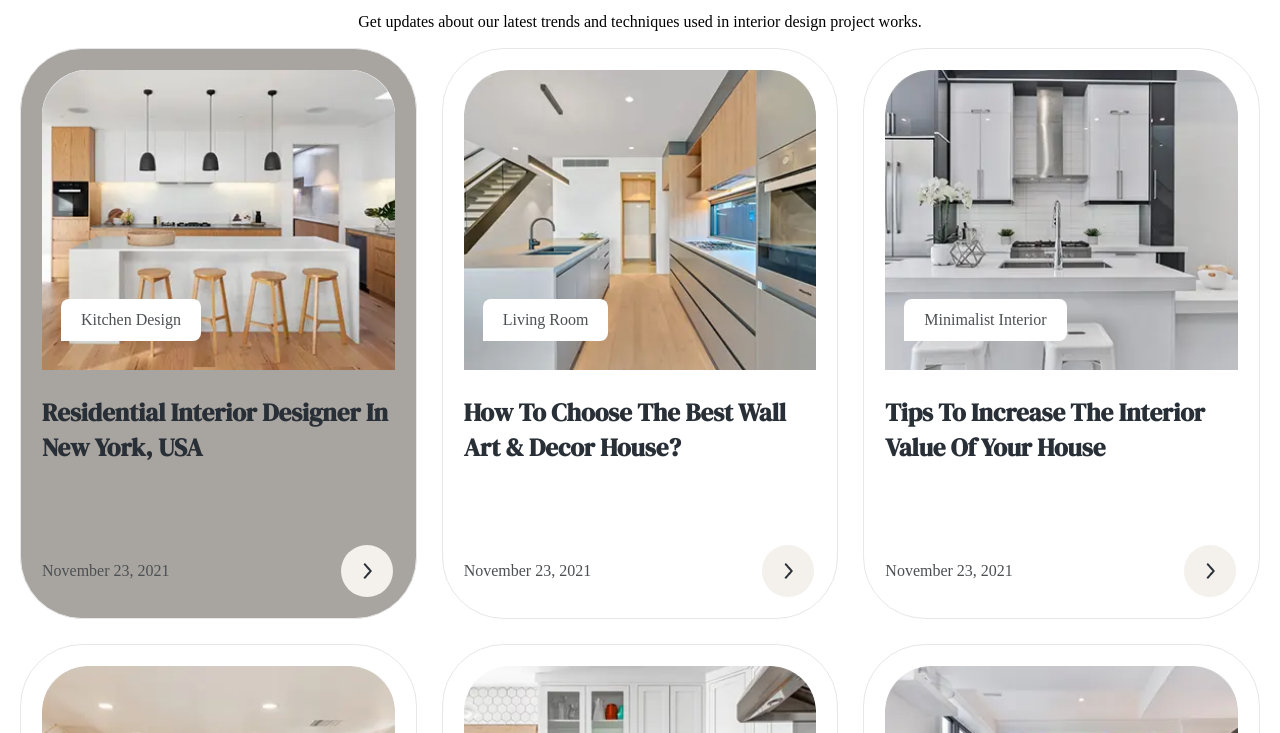
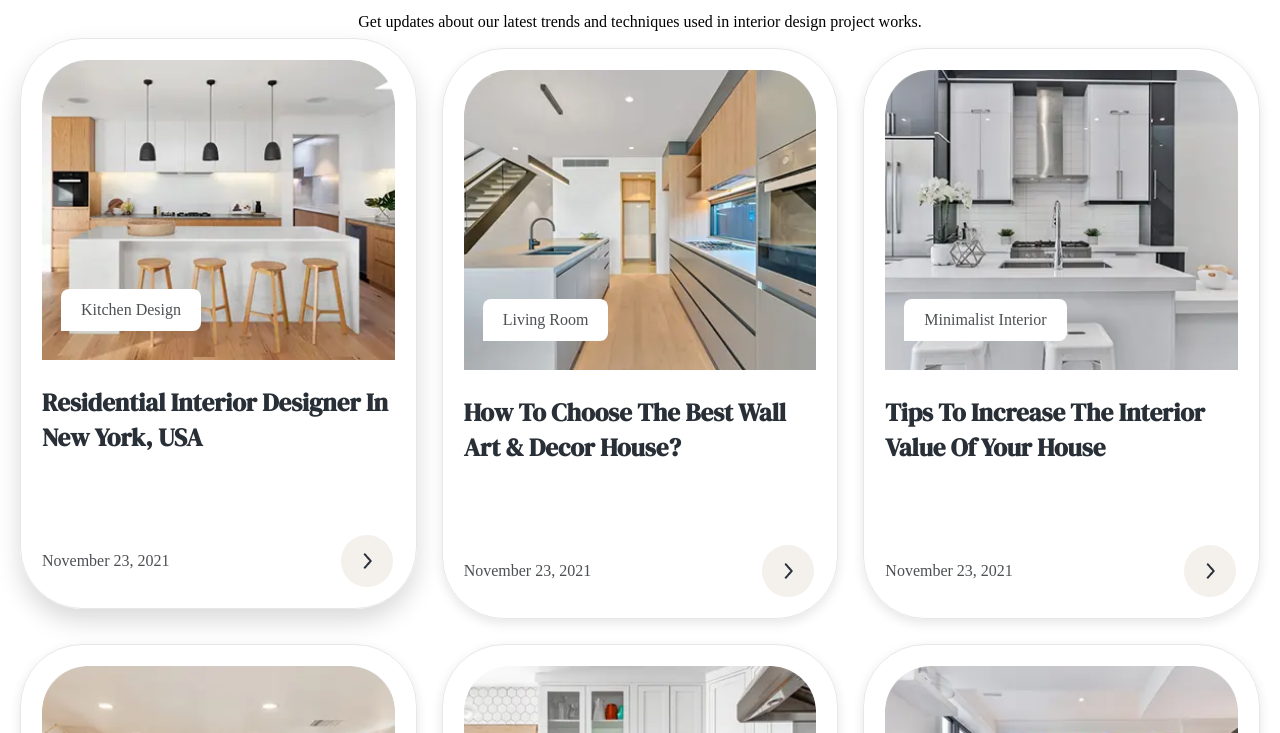
Before and after one commit to tthrch/TeamOne-project-Interno, a plain HTML site: page index.html in a window 1280 px wide. In both pictures the pointer is over the element 218 px from the left and 6127 px from the top of the page. Shown: the part 5794-6527 px from the top of the page. Drawn offline with nearby package versions, Linux system fonts and the light colour scheme; files whose address does not match are found by name; a web font is replaced by a local one.

Commit message:
Refactor CSS styles for improved structure and clarity

```diff
--- a/style/style.css
+++ b/style/style.css
@@ -2,6 +2,7 @@ body {
     margin: 0;
     padding: 0;
 }
+
 /* логотип Interno */
 .logo-title {
     font-family: "Romana LT Demi", serif;
@@ -20,6 +21,7 @@ body {
     background-size: contain;
     margin-right: 11px;
 }
+
 /* навігаціний список */
 .header-menu {
     position: absolute;
@@ -77,6 +79,7 @@ body {
     margin-left: 120px;
     font-size: 22px;
 }
+
 /* button */
 .dreamInterior-button {
     background-color: #292F36;
@@ -520,9 +523,9 @@ body {
     color: #292F36;
     line-height: 130%;
 }
-p
-.recentBlogs-generalText {
-    font-family:'Jost', sans-serif ;
+
+p .recentBlogs-generalText {
+    font-family: 'Jost', sans-serif;
     color: #4D5053;
     font-size: 22px;
     max-width: 550px;
@@ -542,10 +545,13 @@ p
     padding: 21px;
     text-align: left;
     position: relative;
+    transition: transform 0.3s ease, box-shadow 0.3s ease;
+    box-shadow: 0 4px 12px rgba(0, 0, 0, 0.1);
 }
 
 .recent-item:hover {
-    background-color: #A8A4A0;
+    transform: translateY(-10px);
+    box-shadow: 0 12px 24px rgba(0, 0, 0, 0.15);
 }
 
 .recent-img {
@@ -564,7 +570,7 @@ p
     position: absolute;
     background-color: #FFFFFF;
     border-radius: 8px 8px 8px 0px;
-    padding:9px 20px;
+    padding: 9px 20px;
     font-weight: 400;
     line-height: 24px;
     margin: 0;
```
